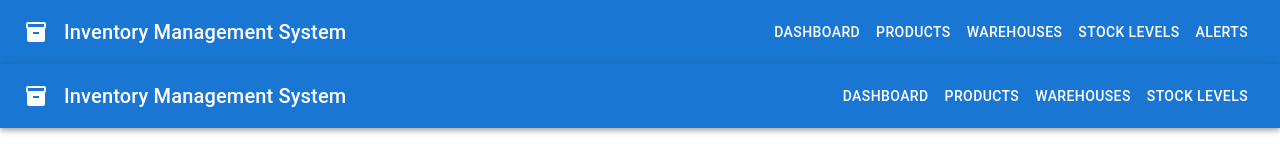
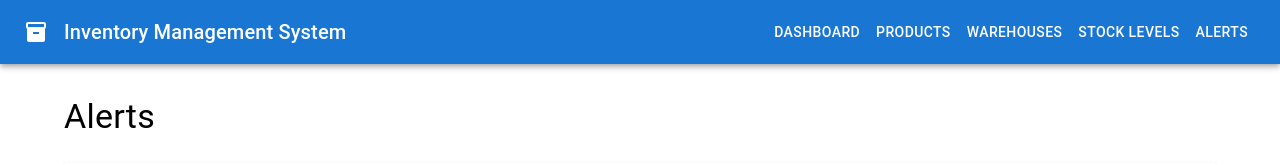
Before and after one commit to Amir-Webdev/inventory-management-task, a Next.js app: page /alerts in a window 1280 px wide. Shown: the top 165 px of the page. Built offline with nearby package versions, Linux system fonts and the light colour scheme; no server answers.

Commit message:
Removed Header From Alerts Page

```diff
--- a/src/pages/alerts/index.tsx
+++ b/src/pages/alerts/index.tsx
@@ -92,28 +92,6 @@ export default function AlertsPage() {
   const isLoading = isLoadingProducts || isLoadingStock || isLoadingAlerts;
 
   return (
-    <>
-      <AppBar position="static">
-        <Toolbar>
-          <InventoryIcon sx={{ mr: 2 }} />
-          <Typography variant="h6" component="div" sx={{ flexGrow: 1 }}>
-            Inventory Management System
-          </Typography>
-          <Button color="inherit" component={Link} href="/">
-            Dashboard
-          </Button>
-          <Button color="inherit" component={Link} href="/products">
-            Products
-          </Button>
-          <Button color="inherit" component={Link} href="/warehouses">
-            Warehouses
-          </Button>
-          <Button color="inherit" component={Link} href="/stock">
-            Stock Levels
-          </Button>
-        </Toolbar>
-      </AppBar>
-
     <Container sx={{ mt: 4, mb: 4 }}>
       <Box
         sx={{
@@ -185,9 +163,7 @@ export default function AlertsPage() {
                   <TableCell>
                     {getClassificationChip(row.classification)}
                   </TableCell>
-                    <TableCell align="right">
-                      {row.recommendedOrderQty}
-                    </TableCell>
+                  <TableCell align="right">{row.recommendedOrderQty}</TableCell>
                   <TableCell>
                     {row.alert ? (
                       <Stack direction="row" spacing={1} alignItems="center">
@@ -229,7 +205,6 @@ export default function AlertsPage() {
         </Table>
       </TableContainer>
     </Container>
-    </>
   );
 }
 
```
Lines whose indentation alone changed are shown as unchanged.
